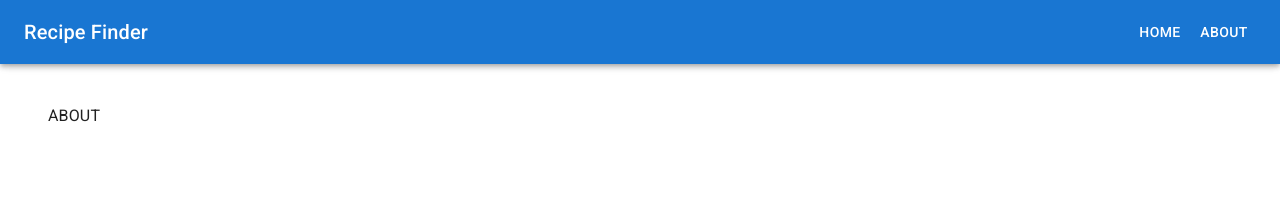
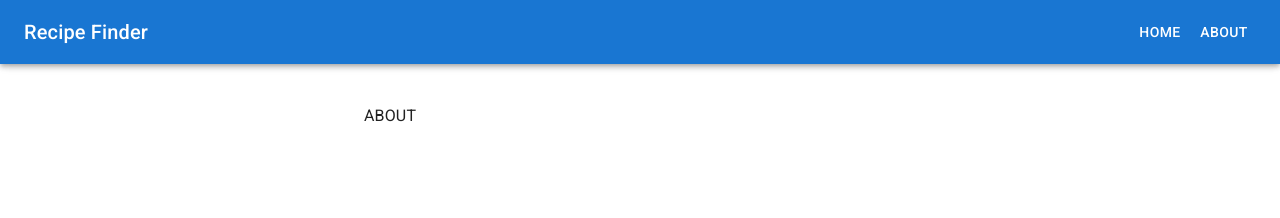
Before and after one commit to keserukristof/recipe-finder, a React (Create React App) app in the folder client/: page /about in a window 1280 px wide. Shown: the top 218 px of the page. Built offline with nearby package versions, Linux system fonts and the light colour scheme.

Commit message:
client: stlye refiments in layout

```diff
--- a/client/src/components/app-shell/Layout/layout.component.tsx
+++ b/client/src/components/app-shell/Layout/layout.component.tsx
@@ -1,7 +1,7 @@
 import { FunctionComponent } from "react";
 import { Route, Routes } from "react-router-dom";
 
-import { Box, Toolbar, Typography, CssBaseline, Container } from "@mui/material";
+import { Box, Toolbar, CssBaseline, Container } from "@mui/material";
 
 import { Navbar } from "../Navbar/navbar.component";
 import { DrawerContainer } from "../Drawer/drawer-container.component";
@@ -19,16 +19,14 @@ export const Layout: FunctionComponent = () => {
                 <Navbar />
                 <DrawerContainer />
             </NavigationContextProvider>
-            <Box component="main" sx={{ p: 3 }}>
+            <Box component="main" sx={{ flexGrow: 1, p: 3 }}>
                 <Toolbar />
-                <Typography>
                 <Container maxWidth="sm">
                     <Routes>
                         <Route path="/" element={<HomePage />} />
                         <Route path="/about" element={<AboutPage />} />
                     </Routes>
                 </Container>
-                </Typography>
             </Box>
         </Box>
     );
```
